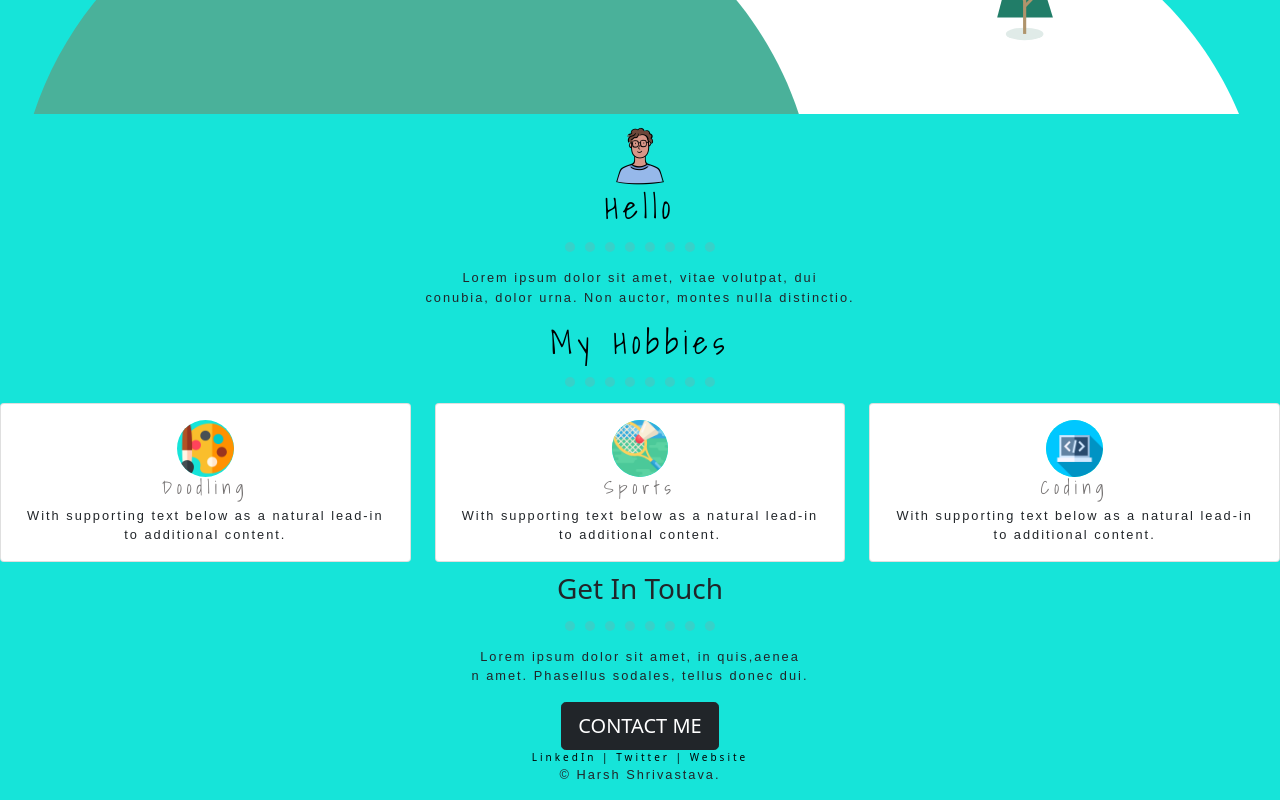
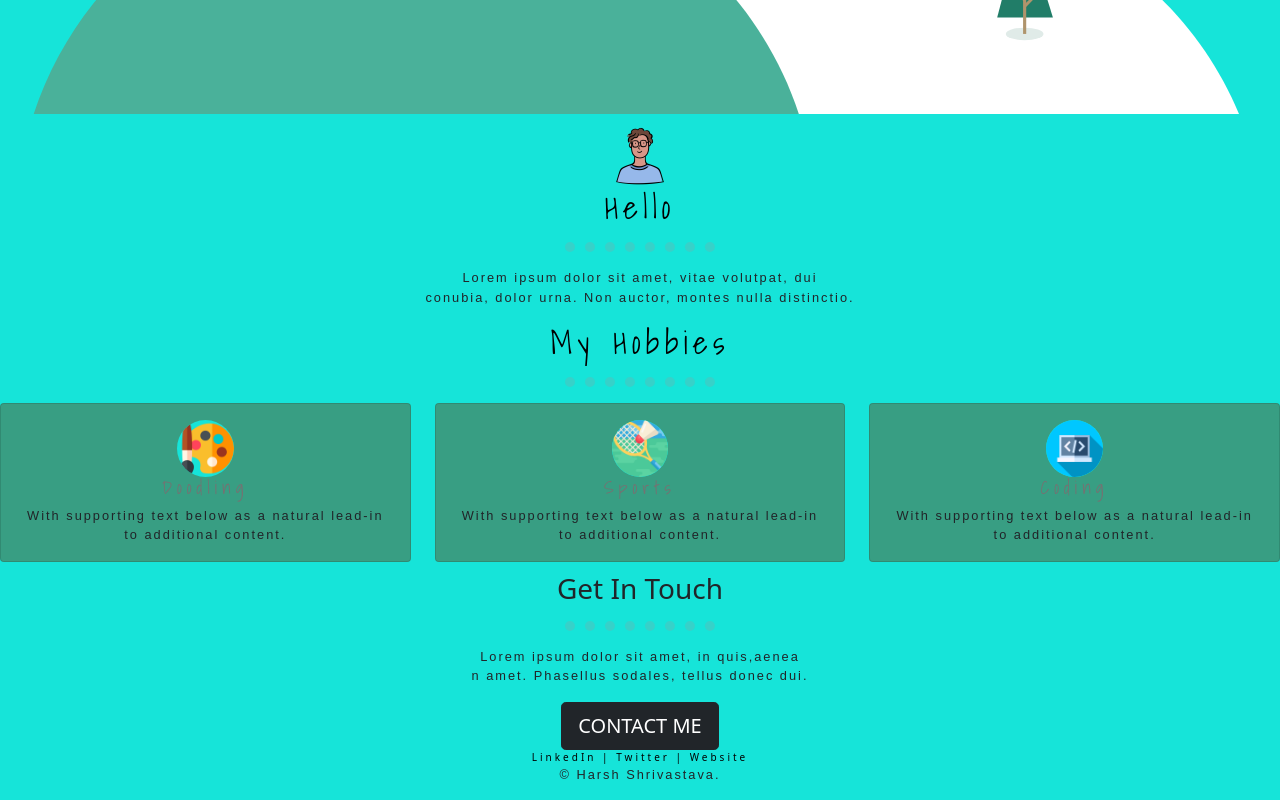
Before and after one commit to Harshshrivastav/My-website, a plain HTML site: page index.html in a window 1280 px wide. Shown: the part 590-1390 px from the top of the page. Drawn offline with nearby package versions, Linux system fonts and the light colour scheme.

Commit message:
Update style.css

```diff
--- a/CSS-MySite/style.css
+++ b/CSS-MySite/style.css
@@ -41,6 +41,9 @@ width:5%;
 #skills_section,#contact_me{
     margin-top: 10px;
 }
+.card{
+   background-color: rgba(62, 148, 119, 0.877)!important;
+}
 p{
     letter-spacing: 2px;
     font-family: sans-serif;
```
